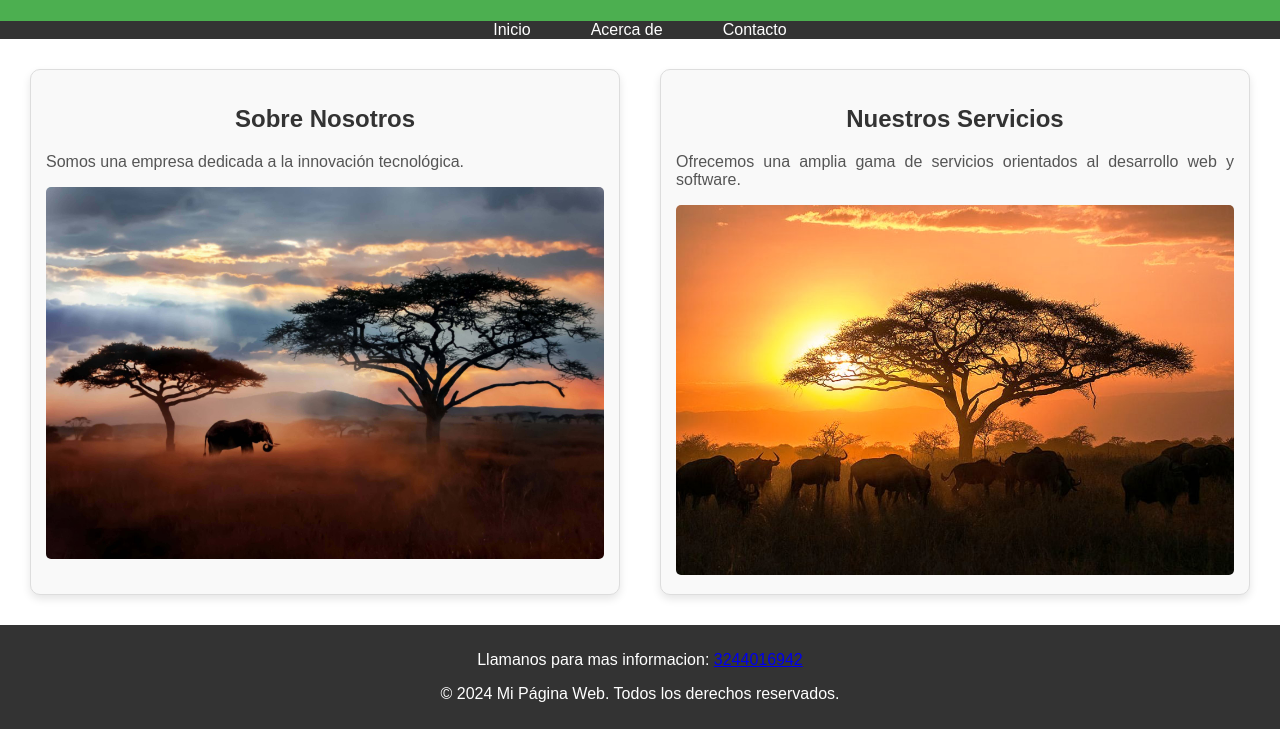
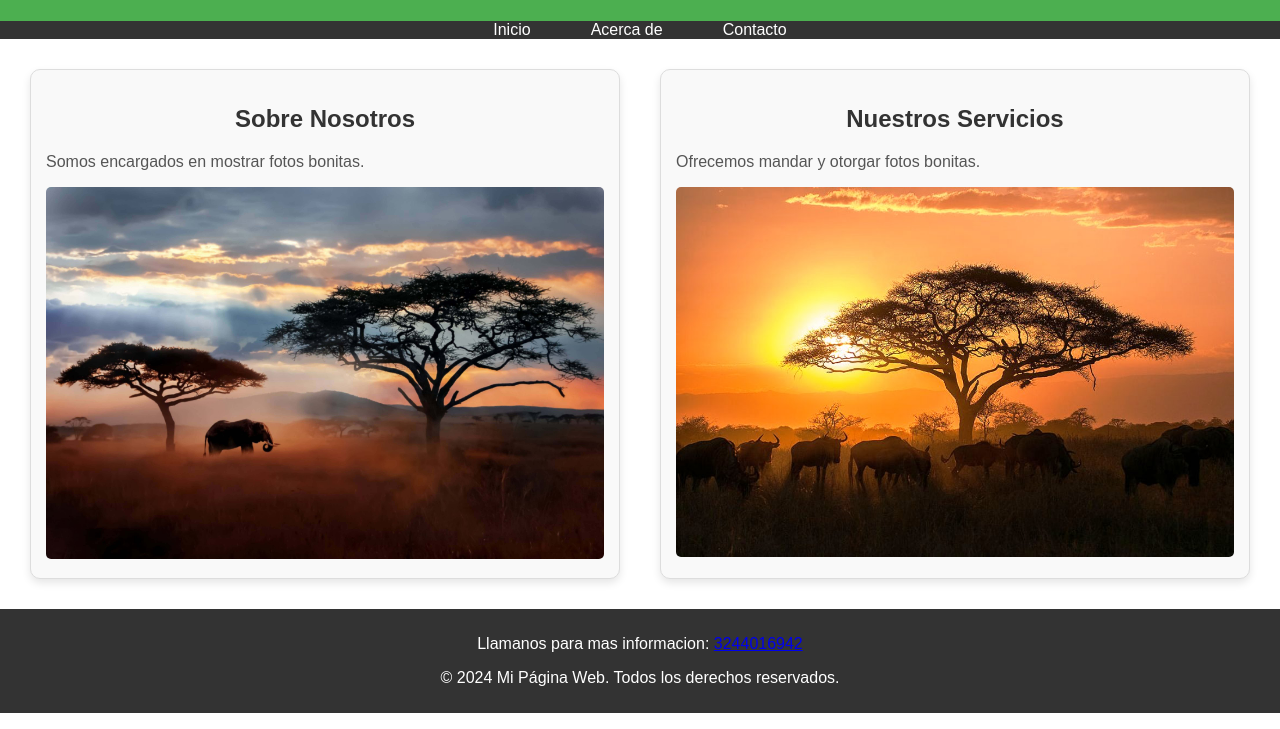
Before and after one commit to MigueCaRamirez/Laboratorios_, a plain HTML site: page Lab_9/Laboratorio_9.html in a window 1280 px wide. Shown: the part 99-828 px from the top of the page. Drawn offline with Linux system fonts and the light colour scheme.

Commit message:
Terminacion ahora si

```diff
--- a/Lab_9/Laboratorio_9.html
+++ b/Lab_9/Laboratorio_9.html
@@ -18,13 +18,13 @@
     <main>
         <div id="contenedor1">
             <h2>Sobre Nosotros</h2>
-            <p>Somos una empresa dedicada a la innovación tecnológica.</p>
+            <p>Somos encargados en mostrar fotos bonitas.</p>
             <img src="Imagen1.jpg" alt="Imagen descriptiva 1">
         </div>
 
         <div id="contenedor2">
             <h2>Nuestros Servicios</h2>
-            <p>Ofrecemos una amplia gama de servicios orientados al desarrollo web y software.</p>
+            <p>Ofrecemos mandar y otorgar fotos bonitas.</p>
             <img src="Imagen2.jpg" alt="Imagen descriptiva 2">
         </div>
     </main>
```
